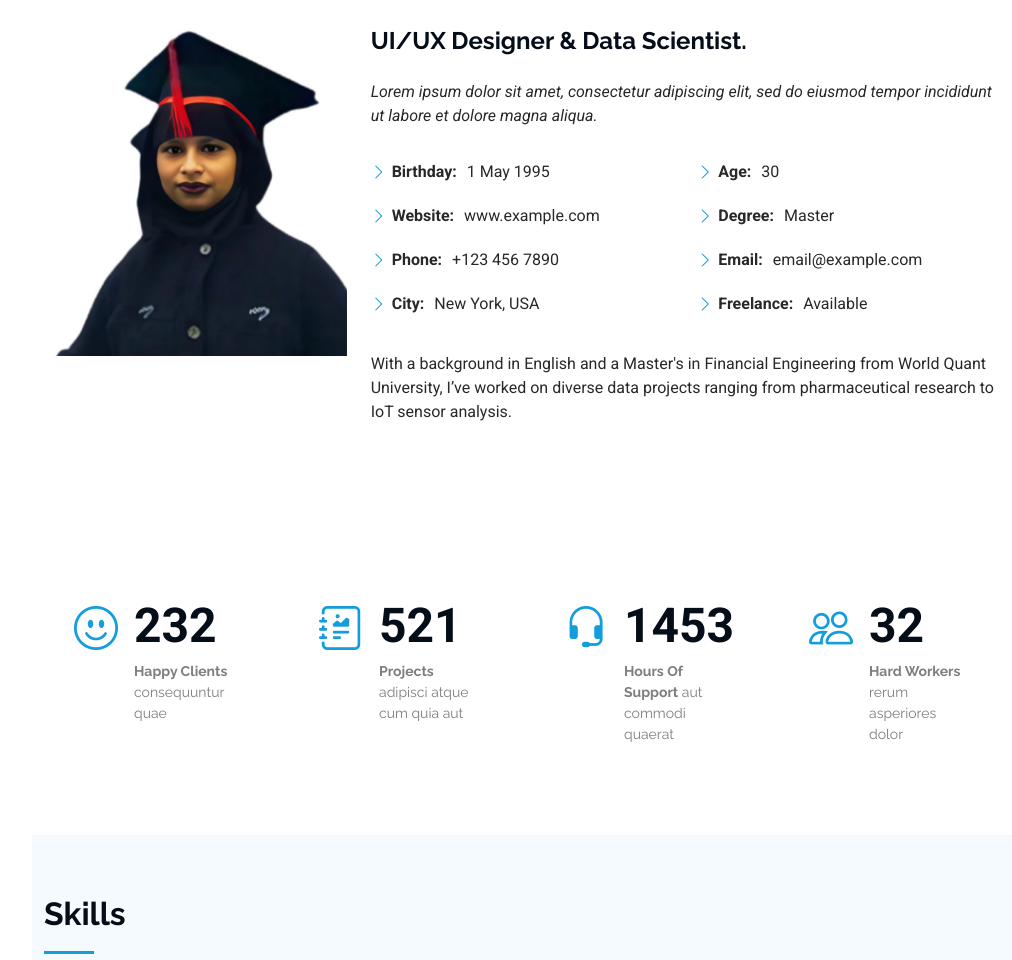
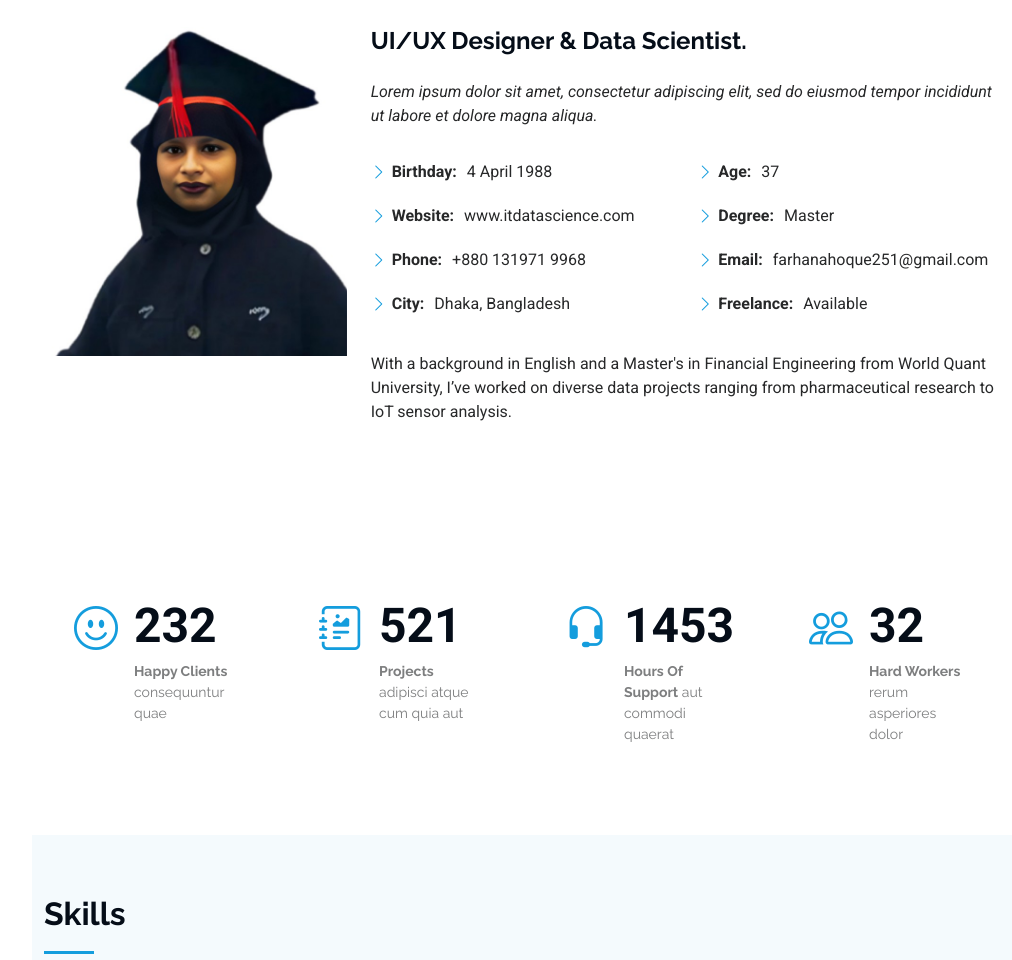
Before and after one commit to Farhanahoque251/farhanahoque251.github.io, a plain HTML site: page index.html in a window 1280 px wide. Shown: the part 1019-1979 px from the top of the page, without its empty margins (268-1280 px from the left). Drawn offline with Linux system fonts and the light colour scheme; animation ran at ten frames a second.

Commit message:
Update index.html

```diff
--- a/index.html
+++ b/index.html
@@ -128,17 +128,17 @@
             <div class="row">
               <div class="col-lg-6">
                 <ul>
-                  <li><i class="bi bi-chevron-right"></i> <strong>Birthday:</strong> <span>1 May 1995</span></li>
-                  <li><i class="bi bi-chevron-right"></i> <strong>Website:</strong> <span>www.example.com</span></li>
-                  <li><i class="bi bi-chevron-right"></i> <strong>Phone:</strong> <span>+123 456 7890</span></li>
-                  <li><i class="bi bi-chevron-right"></i> <strong>City:</strong> <span>New York, USA</span></li>
+                  <li><i class="bi bi-chevron-right"></i> <strong>Birthday:</strong> <span>4 April 1988</span></li>
+                  <li><i class="bi bi-chevron-right"></i> <strong>Website:</strong> <span>www.itdatascience.com</span></li>
+                  <li><i class="bi bi-chevron-right"></i> <strong>Phone:</strong> <span>+880 131971 9968</span></li>
+                  <li><i class="bi bi-chevron-right"></i> <strong>City:</strong> <span>Dhaka, Bangladesh</span></li>
                 </ul>
               </div>
               <div class="col-lg-6">
                 <ul>
-                  <li><i class="bi bi-chevron-right"></i> <strong>Age:</strong> <span>30</span></li>
+                  <li><i class="bi bi-chevron-right"></i> <strong>Age:</strong> <span>37</span></li>
                   <li><i class="bi bi-chevron-right"></i> <strong>Degree:</strong> <span>Master</span></li>
-                  <li><i class="bi bi-chevron-right"></i> <strong>Email:</strong> <span>email@example.com</span></li>
+                  <li><i class="bi bi-chevron-right"></i> <strong>Email:</strong> <span>farhanahoque251@gmail.com</span></li>
                   <li><i class="bi bi-chevron-right"></i> <strong>Freelance:</strong> <span>Available</span></li>
                 </ul>
               </div>
```
